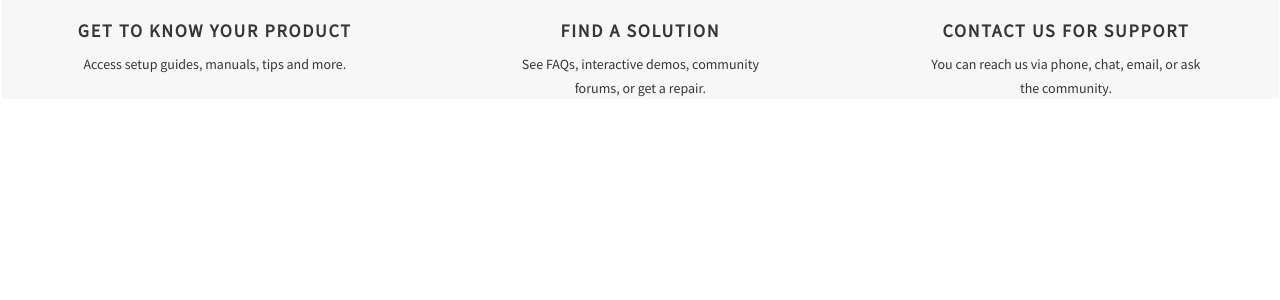
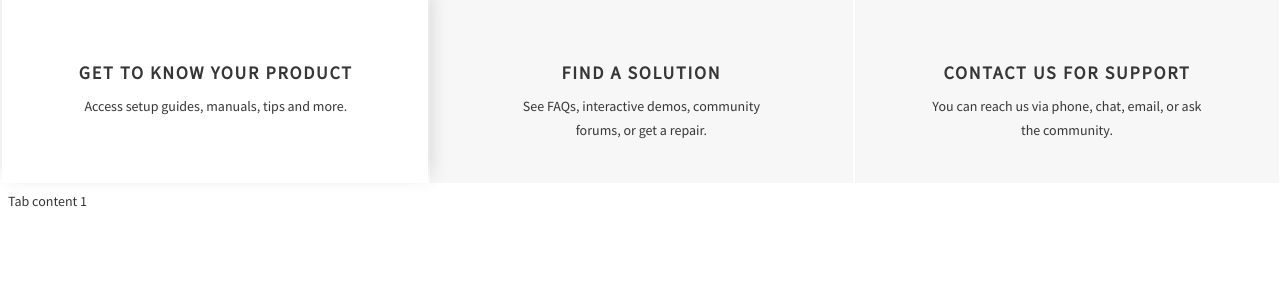
Before and after one commit to zackmzh/sam-support, an Angular app: page / in a window 1280 px wide. Shown: the top 300 px of the page. Built offline with nearby package versions, Linux system fonts and the light colour scheme.

Commit message:
add tab and tab-content component to route-head module

```diff
--- /dev/null
+++ b/src/app/route-head/find-a-solution/find-a-solution.component.html
@@ -0,0 +1,3 @@
+<p>
+  find-a-solution works!
+</p>
--- /dev/null
+++ b/src/app/route-head/find-a-solution/find-a-solution.component.ts
@@ -0,0 +1,15 @@
+import { Component, OnInit } from '@angular/core';
+
+@Component({
+  selector: 'app-find-a-solution',
+  templateUrl: './find-a-solution.component.html',
+  styleUrls: ['./find-a-solution.component.css']
+})
+export class FindASolutionComponent implements OnInit {
+
+  constructor() { }
+
+  ngOnInit() {
+  }
+
+}
--- a/src/app/route-head/route-head.component.html
+++ b/src/app/route-head/route-head.component.html
@@ -19,8 +19,8 @@
   </app-tab>
 </div>
 
-<!--<div [ngSwitch]="tab">-->
-  <!--<app-tab-content *ngSwitchCase="1">Tab content 1</app-tab-content>-->
-  <!--<app-tab-content *ngSwitchCase="2"><app-fqamain-console></app-fqamain-console></app-tab-content>-->
-  <!--<app-tab-content *ngSwitchCase="3">Tab content 3</app-tab-content>-->
-<!--</div>-->
+<div [ngSwitch]="tab">
+  <app-tab-content *ngSwitchCase="1">Tab content 1</app-tab-content>
+  <app-tab-content *ngSwitchCase="2">Tab content 2</app-tab-content>
+  <app-tab-content *ngSwitchCase="3">Tab content 3</app-tab-content>
+</div>
--- a/src/app/route-head/route-head.component.ts
+++ b/src/app/route-head/route-head.component.ts
@@ -7,7 +7,7 @@ import { Component, OnInit } from '@angular/core';
 })
 export class RouteHeadComponent implements OnInit {
 
-  tab = 0;
+  tab = 1;
 
   setTab(num: number) {
     this.tab = num;
--- a/src/app/route-head/tab-component/tab-component.component.css
+++ b/src/app/route-head/tab-component/tab-component.component.css
@@ -0,0 +1,49 @@
+div {
+  width: 33.3%;
+}
+:host {
+  cursor: pointer;
+  user-select: none;
+}
+
+@media (min-width: 769px){
+  .wrapper {
+    padding: 30px 10px;
+  }
+}
+
+.wrapper {
+  padding: 42px 10px;
+  background-color: #f7f7f7;
+  white-space: normal;
+  display: table-cell;
+  transition: background .3s;
+  border-left:2px solid #fff;
+}
+
+.active {
+  background-color: #fff;
+  box-shadow: 2px -8px 18px 0 rgba(0, 0, 0, 0.15);
+  position: relative;
+  z-index:2;
+}
+
+.active:after {
+  content: "";
+  display:block;
+  width: calc(100% + 2px);
+  height: 10px;
+  position: absolute;
+  left: -2px;
+  top: -10px;
+  background: #ffffff;
+}
+
+.unselectable {
+  -webkit-touch-callout: none;
+  -webkit-user-select: none;
+  -khtml-user-select: none;
+  -moz-user-select: none;
+  -ms-user-select: none;
+  user-select: none;
+}
```
Also changed, not shown: src/app/route-head/route-head.module.ts (+12 -2 lines), src/app/route-head/find-a-solution/find-a-solution.component.css (added), 1 other file (tests, documents, lock files or other folders).
